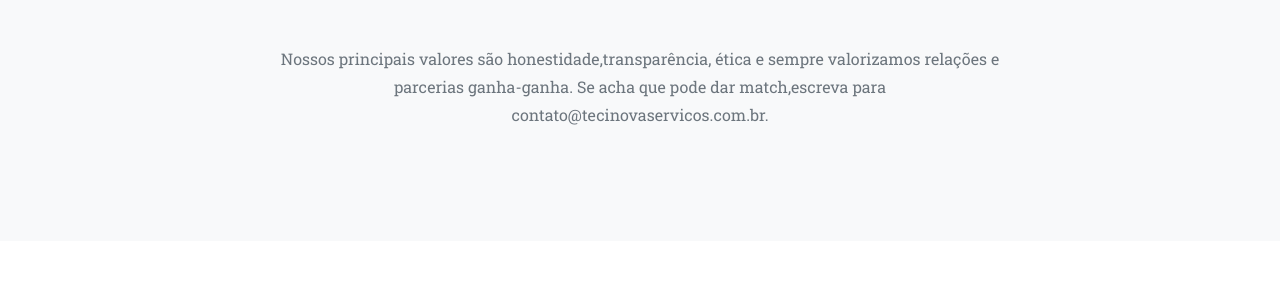
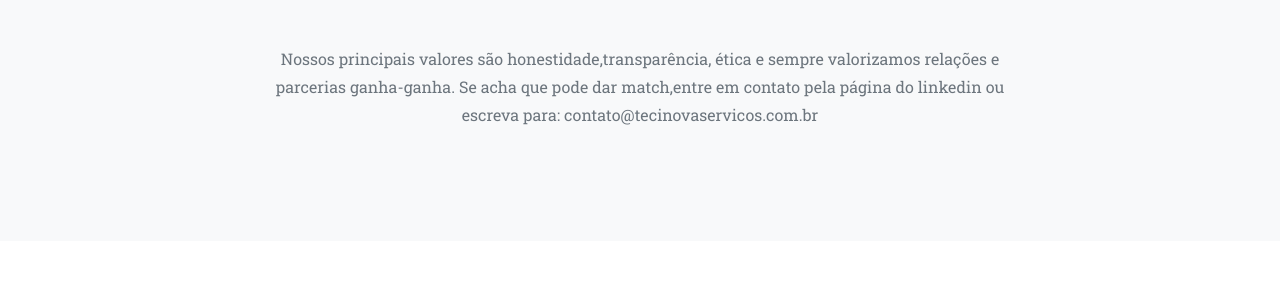
Before and after one commit to RobertoAlves86/tecinova, a website: page src/pug/index.pug in a window 1280 px wide. Shown: the part 5327-5610 px from the top of the page. Drawn offline with nearby package versions, Linux system fonts and the light colour scheme; files that its build step writes are made by us from their sources; files whose address does not match are found by name.

Commit message:
Update index.pug

```diff
--- a/src/pug/index.pug
+++ b/src/pug/index.pug
@@ -252,7 +252,7 @@ html(lang='en')
                 .row
                     .col-lg-8.mx-auto.text-center
                         p.large.text-muted
-                            | Nossos principais valores são honestidade,transparência, ética e sempre valorizamos relações e parcerias ganha-ganha. Se acha que pode dar match,escreva para contato@tecinovaservicos.com.br.
+                            | Nossos principais valores são honestidade,transparência, ética e sempre valorizamos relações e parcerias ganha-ganha. Se acha que pode dar match,entre em contato pela página do linkedin ou escreva para: contato@tecinovaservicos.com.br
 
         // Clients
         div.py-5
```
